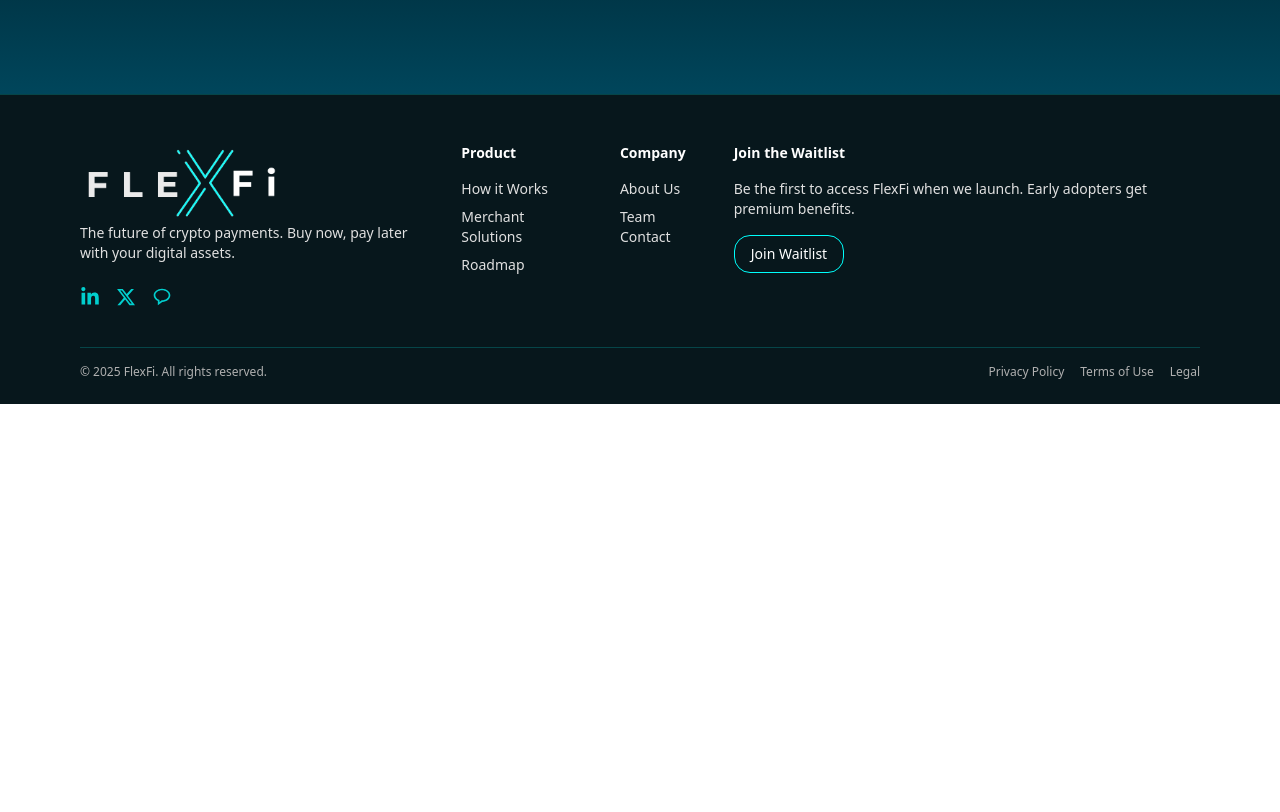
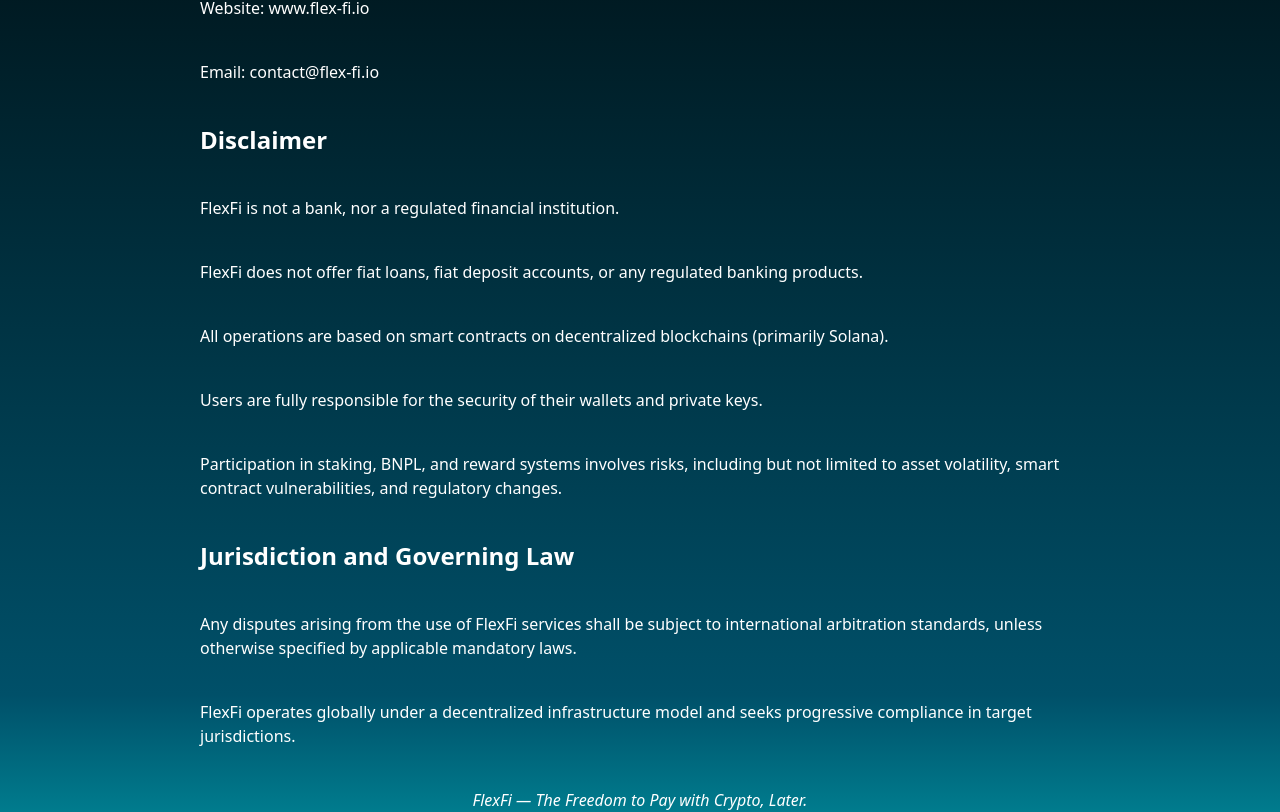
Before and after one commit to MickaelSanches/flexfi-front, a React (Vite) app: page /legalnotice in a window 1280 px wide. Shown: the part 396-1208 px from the top of the page. Before the commit the page ends 800 px from the top, so only its background shows below. Built offline with nearby package versions, Linux system fonts and the light colour scheme.

Commit message:
create LegalNotice page

```diff
--- a/src/App.tsx
+++ b/src/App.tsx
@@ -10,6 +10,7 @@
 import Team from "./views/Team";
 import TermsOfUse from "./views/TermsOfUse";
 import PrivacyPolicy from "./views/PrivacyPolicy";
+import LegalNotice from "./views/LegalNotice";
 
 function App() {
   return (
@@ -26,6 +27,7 @@
             <Route path="/team" element={<Team />} />
             <Route path="/termsofuse" element={<TermsOfUse />} />
             <Route path="/privacypolicy" element={<PrivacyPolicy />} />
+            <Route path="/legalnotice" element={<LegalNotice />} />
           </Routes>
         </main>
         <Footer />
--- a/src/components/Footer.tsx
+++ b/src/components/Footer.tsx
@@ -76,7 +76,7 @@
           <a className="cursor-pointer" href="/termsofuse">
             Terms of Use
           </a>
-          <a className="cursor-pointer" href="#">
+          <a className="cursor-pointer" href="/legalnotice">
             Legal
           </a>
         </div>
--- /dev/null
+++ b/src/views/LegalNotice.tsx
@@ -0,0 +1,51 @@
+const LegalNoticePage = () => {
+  return (
+    <div className="flex flex-col w-full px-6 pt-16 py-10 md:px-16 lg:px-24 xl:px-50 text-white bg-gradient-to-b">
+      <div className="max-w-5xl mx-auto space-y-10">
+        <h1 className="text-4xl font-bold">Legal Notice</h1>
+
+        <h2 className="text-2xl font-bold">Entity Information</h2>
+        <p>Entity: FlexFi</p>
+        <p>Website: www.flex-fi.io</p>
+        <p>Email: contact@flex-fi.io</p>
+
+        <h2 className="text-2xl font-bold">Disclaimer</h2>
+        <p>FlexFi is not a bank, nor a regulated financial institution.</p>
+        <p>
+          FlexFi does not offer fiat loans, fiat deposit accounts, or any
+          regulated banking products.
+        </p>
+        <p>
+          All operations are based on smart contracts on decentralized
+          blockchains (primarily Solana).
+        </p>
+        <p>
+          Users are fully responsible for the security of their wallets and
+          private keys.
+        </p>
+        <p>
+          Participation in staking, BNPL, and reward systems involves risks,
+          including but not limited to asset volatility, smart contract
+          vulnerabilities, and regulatory changes.
+        </p>
+
+        <h2 className="text-2xl font-bold">Jurisdiction and Governing Law</h2>
+        <p>
+          Any disputes arising from the use of FlexFi services shall be subject
+          to international arbitration standards, unless otherwise specified by
+          applicable mandatory laws.
+        </p>
+        <p>
+          FlexFi operates globally under a decentralized infrastructure model
+          and seeks progressive compliance in target jurisdictions.
+        </p>
+
+        <p className="text-center italic mt-10">
+          FlexFi — The Freedom to Pay with Crypto, Later.
+        </p>
+      </div>
+    </div>
+  );
+};
+
+export default LegalNoticePage;
```
